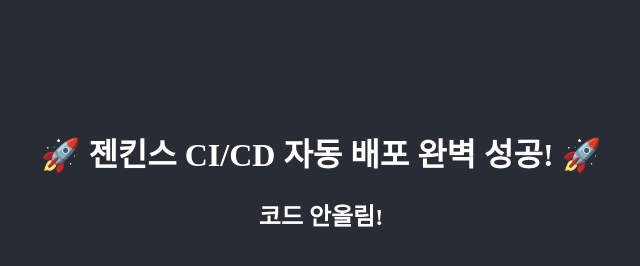
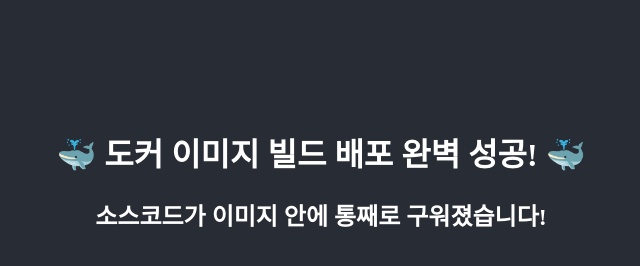
Before and after one commit to mino0070928-cmd/test, a plain HTML site: page index.html in a window 1280 px wide. Shown: the whole page, without its empty margins (319-959 px from the left). Drawn offline with Linux system fonts and the light colour scheme.

Commit message:
Update index.html

```diff
--- a/index.html
+++ b/index.html
@@ -2,7 +2,7 @@
 <html>
 <head><meta charset="UTF-8"><title>CI/CD 테스트</title></head>
 <body style="background-color: #282c34; color: white; text-align: center; padding-top: 100px;">
-    <h1>🚀 젠킨스 CI/CD 자동 배포 완벽 성공! 🚀</h1>
-    <h2>코드 안올림!</h2>
+    <h1>🐳 도커 이미지 빌드 배포 완벽 성공! 🐳</h1>
+    <h2>소스코드가 이미지 안에 통째로 구워졌습니다!</h2>
 </body>
 </html>
```
